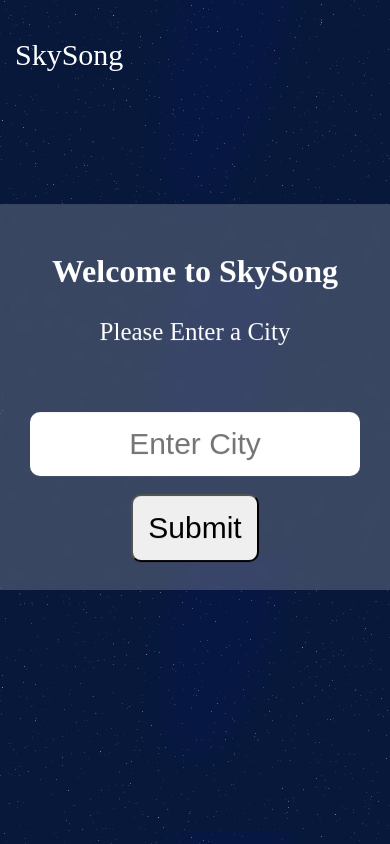
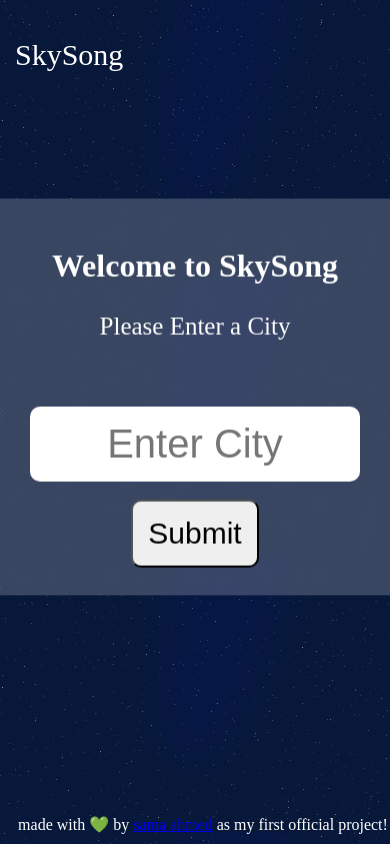
Before and after one commit to 26samaahmed/skysong, a Flask app: page / in a window 390 px wide; the page is wider, and only the part inside the window is pictured. Run offline with Flask 3, Linux system fonts and the light colour scheme; some web fonts are replaced.

Commit message:
Fix responsiveness

```diff
--- a/api/main.py
+++ b/api/main.py
@@ -41,11 +41,11 @@
   hour = sunset.hour
   if hour > 12:
     hour = hour - 12
-  return f"Sunset is at {hour}:{sunset:%M} PM" # Using %M to get the minute from the datetime object which is sunset
+  return f"Sunset: {hour}:{sunset:%M} PM" # Using %M to get the minute from the datetime object which is sunset
 
 def sunrise_time(city: str):
   data = base_url(city)
   sys = data['sys']
   sunrise_utc = sys['sunrise']
   sunrise = datetime.fromtimestamp(sunrise_utc)
-  return f"Sunrise is at {sunrise:%H:%M} AM"
+  return f"Sunrise: {sunrise:%H:%M} AM"
--- a/static/css/style.css
+++ b/static/css/style.css
@@ -11,7 +11,7 @@
   text-align: center;
 }
 
-.input-container {
+#get-input {
   justify-content: center;
   display: grid;
   align-items: center;
@@ -23,7 +23,7 @@
   font-size: 30px;
 }
 
-.intro {
+#get-city {
   font-size: 25px;
   text-align: center;
   align-items: center;
@@ -32,39 +32,31 @@
   line-height: 40px;
 }
 
-.display-container {
+#display-result{
   position: absolute;
   top: 47%;
   left: 50%;
   transform: translate(-50%, -50%);
   text-align: center;
   margin: auto;
-  font-size: 60px;
+  font-size: 30px;
   line-height: 20px;
-  /*
-  background: rgba(255, 255, 255, 0.2);
-  -webkit-backdrop-filter: blur(5px);
-  backdrop-filter: blur(5px);
-  padding-top: 28px;
-  padding-bottom: 28px;
-  border-radius: 20px;
-  */
 }
 
-.submit-button, .city-name {
+#submit-button, .city-name {
   margin: auto;
   border-radius: 10px;
   font-size: 30px;
-  font-family: "Teko", sans-serif;
   padding: 15px;
 }
 
 .city-name {
+  font-size: 40px;
   width: 300px;
   border: none;
 }
 
-.middle-text {
+#intro {
   position: absolute;
   top: 47%;
   left: 50%;
@@ -78,14 +70,24 @@
   width: 550px;
 }
 
-.low-temperature, .high-temperature{
+#low-temperature, #high-temperature{
   display: inline-block;
   padding-left: 12px;
   padding-right: 12px;
 }
 
-.sunrise-text, .sunset-text {
+#sunrise-text, #sunset-text {
   display: inline-block;
   padding-left: 20px;
   padding-right: 20px;
 }
+
+#footer {
+  position: absolute;
+  bottom: 0;
+  width: 100%;
+  text-align: center;
+  padding-bottom: 10px;
+  text-decoration: none;
+  color: inherit;
+}
--- a/templates/index.html
+++ b/templates/index.html
@@ -10,15 +10,16 @@
   </head>
   <body>
    <p class="logo">SkySong</p>
-   <div class="middle-text">
+   <div id="intro">
     <h1>Welcome to SkySong</h1>
-    <p class="intro">Please Enter a City</p>
+    <p id="get-city">Please Enter a City</p>
     <form method="get">
-     <div class="input-container">
+     <div id="get-input">
        <input type="text" class="city-name" name="city" placeholder="Enter City"> <br />
-       <button type="submit" class="submit-button">Submit</button>
+       <button type="submit" id="submit-button">Submit</button>
      </div>
    </div>
    </form>
+   <div id="footer">made with 💚 by <a href="https://github.com/26samaahmed" target="_blank">sama ahmed</a> as my first official project!</div>
   </body>
 </html>
```
Also changed, not shown: templates/response.html (+8 -8 lines), README.md.
